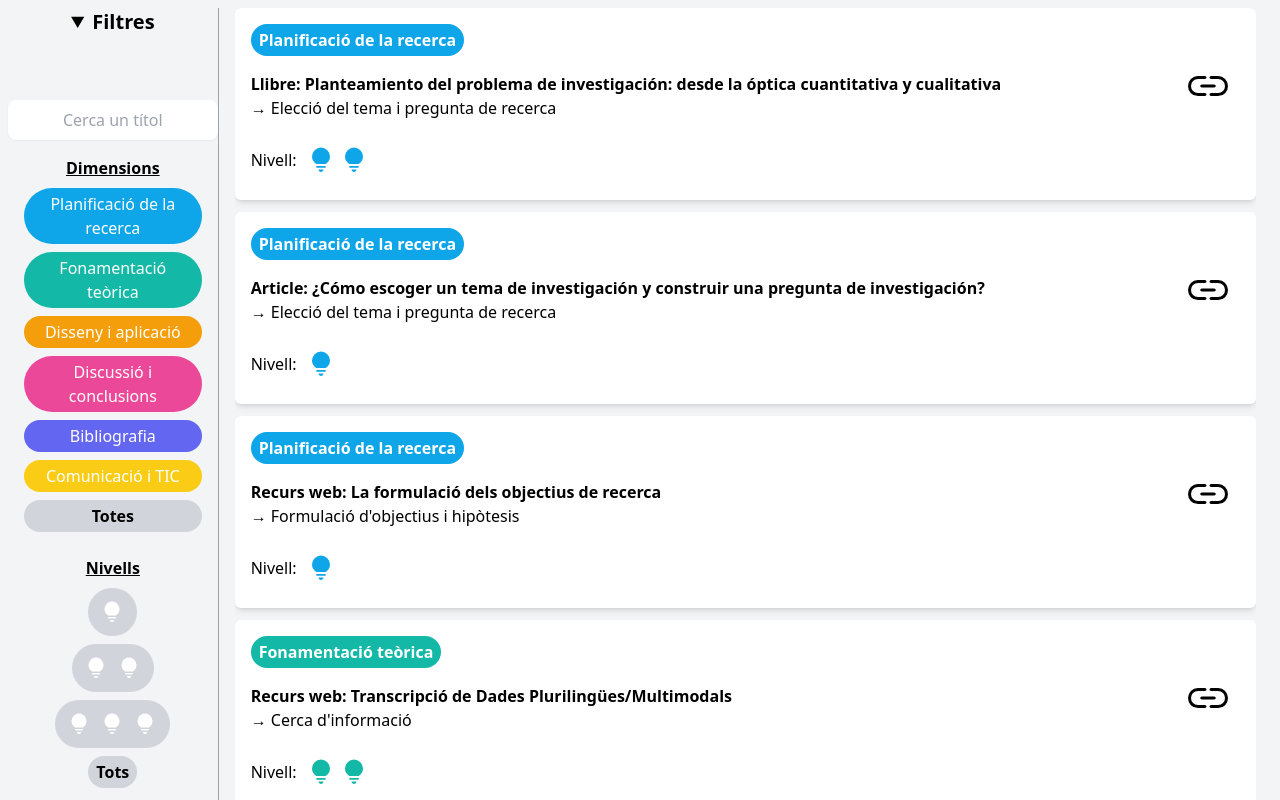
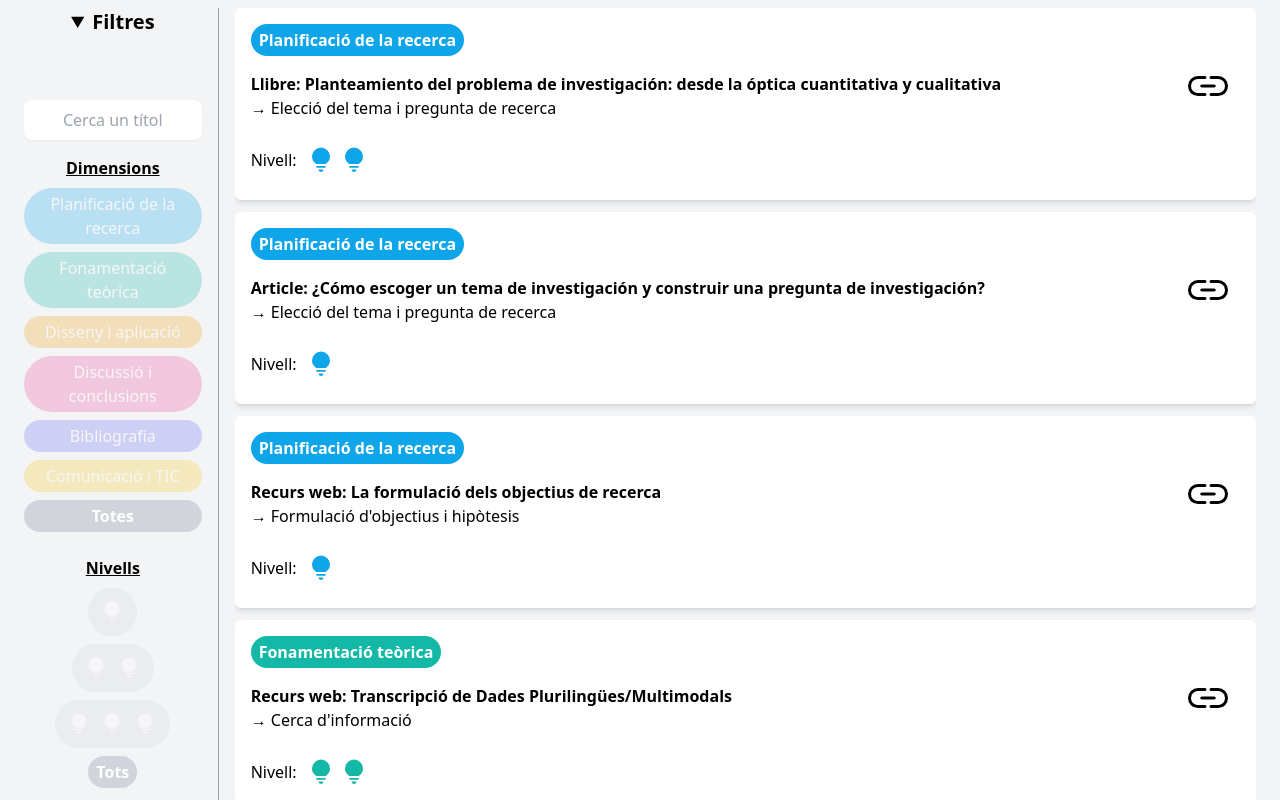
Before and after one commit to CompREd/test-repositori-compred, a React (Vite) app: page / in a window 1280 px wide. Built offline with nearby package versions, Linux system fonts and the light colour scheme.

Commit message:
fix: improve filter activation visibility

```diff
--- a/src/App.tsx
+++ b/src/App.tsx
@@ -183,7 +183,9 @@ const App: React.FC = () => {
       <div className="lg:grid flex flex-col grid-cols-6 w-full h-full p-2 bg-gray-100 overflow-scroll">
         <details open={!checkMobile()} className="col-span-1 pb-4 w-full lg:border-r-gray-400 lg:border-r flex flex-col justify-center gap-12">
           <summary className="font-bold text-xl text-center">Filtres</summary>
-          <input type="text" id="textFilter" className="w-full py-2 my-4 text-center rounded-lg shadow-sm" placeholder="Cerca un títol" onChange={handleTextFilterChange} />
+          <div className="flex gap-2 flex-col mx-4 justify-center">
+            <input type="text" id="textFilter" className="w-full py-2 my-4 text-center rounded-lg shadow-sm" placeholder="Cerca un títol" onChange={handleTextFilterChange} />
+          </div>
           <div className="flex gap-2 flex-col mx-4 justify-center">
             <span className="font-bold underline text-center">Dimensions</span>
             { dimensions.map((d) => {
@@ -192,7 +194,7 @@ const App: React.FC = () => {
                 <button
                   key={uuid()}
                   type="button"
-                  className={`bg-${color} rounded-full ${filterDimensions.includes(d) ? 'text-black font-semibold' : 'text-white'} px-2 py-1`}
+                  className={`bg-${color} text-white rounded-full px-2 py-1 ${filterDimensions.includes(d) ? 'font-semibold' : 'opacity-25'}`}
                   onClick={() => {
                     if (!filterDimensions.includes(d)) {
                       setFilterDimensions(filterDimensions.concat(d));
@@ -205,7 +207,7 @@ const App: React.FC = () => {
                 </button>
               );
             })}
-            <button type="button" className={`rounded-full px-2 py-1 ${filterDimensions.length > 0 ? 'text-white' : 'text-black font-semibold'} bg-gray-300`} onClick={() => setFilterDimensions([])}>Totes</button>
+            <button type="button" className={`rounded-full px-2 py-1 text-white ${filterDimensions.length > 0 ? 'opacity-75' : 'font-semibold'} bg-gray-300`} onClick={() => setFilterDimensions([])}>Totes</button>
           </div>
           <div className="flex gap-2 lg:flex-col mx-4 justify-center items-center mt-6">
             <span className="font-bold underline text-center">Nivells</span>
@@ -214,7 +216,7 @@ const App: React.FC = () => {
                 <button
                   key={uuid()}
                   type="button"
-                  className={`bg-gray-300 w-fit pr-4 items-center rounded-full ${filterLevels.includes(index + 1) ? 'fill-yellow-200' : 'fill-white'} flex justify-center`}
+                  className={`bg-gray-300 w-fit pr-4 items-center rounded-full ${filterLevels.includes(index + 1) ? 'fill-yellow-200' : 'fill-white opacity-25'} flex justify-center`}
                   onClick={() => {
                     if (!filterLevels.includes(index + 1)) {
                       setFilterLevels(filterLevels.concat(index + 1));
@@ -227,7 +229,7 @@ const App: React.FC = () => {
                 </button>
               ))
             }
-            <button type="button" className={`rounded-full px-2 py-1 ${filterLevels.length > 0 ? 'text-white' : 'text-black-200 font-semibold'} bg-gray-300`} onClick={() => setFilterLevels([])}>Tots</button>
+            <button type="button" className={`rounded-full px-2 py-1 text-white bg-gray-300 ${filterLevels.length > 0 ? 'opacity-75' : 'font-semibold'}`} onClick={() => setFilterLevels([])}>Tots</button>
           </div>
         </details>
         <div className="col-span-5 overflow-scroll h-full flex flex-col gap-3 rounded-md mx-4">
```
